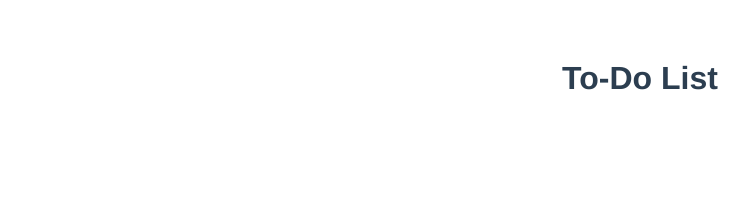
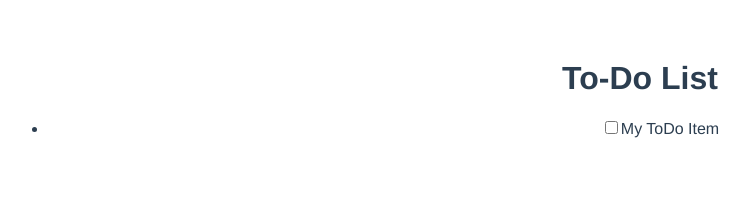
Before and after one commit to webdesignl/todolist-moz, a Vue app: page / in a window 1280 px wide. Shown: the top 208 px of the page, without its empty margins (0-749 px from the left). Built offline with nearby package versions, Linux system fonts and the light colour scheme.

Commit message:
Added props to toDOitem component

```diff
--- a/src/App.vue
+++ b/src/App.vue
@@ -1,15 +1,22 @@
 <template>
 
     <h1>To-Do List</h1>
+    <ul>
+      <li>
+        <ToDoItem label="My ToDo Item"></ToDoItem>
+      </li>
+    </ul>
 
 </template>
 
 <script>
-
+import ToDoItem from './components/ToDoItem.vue';
 
 export default {
-  name: 'App'
-
+  name: 'App',
+  components:{
+    ToDoItem
+  }
 }
 /**When you register a component in this way, you're registering it locally.
  *  Locally registered components can only be used inside the components that register them, so you need to import and register them in every component file that uses them.
--- a/src/components/ToDoItem.vue
+++ b/src/components/ToDoItem.vue
@@ -1,6 +1,26 @@
 <template>
+<div>
+    <input type="checkbox" id="to-do-item"/>
+   <label for = "to-do-item">{{label}}</label>
+</div>
+<!--{{}}lets us print the result of JavaScript expressions defined in our class, inside our template, including values and methods-->
 </template>
 
+
 <script>
-export default{};
+//To acheive component state and make things dyanamic like to set the label text for to-do-item ,register the props
+/*The first way is to just list props out as an array of strings. Each entry in the array corresponds to the name of a prop.
+*The second way is to define props as an object, with each key corresponding to the prop name.
+*Listing props as an object allows you to specify default values, mark props as required, perform basic object typing (specifically around JavaScript primitive types)
+perform simple prop validation.*/
+
+
+export default{
+    name:"ToDoItem",
+    //With these props defined inside the component object, we can now use these variable values inside our template.
+    props: {
+        label: { required:true, type:String},
+        done: { default: false,type: Boolean}
+    }
+};
 </script>
```
